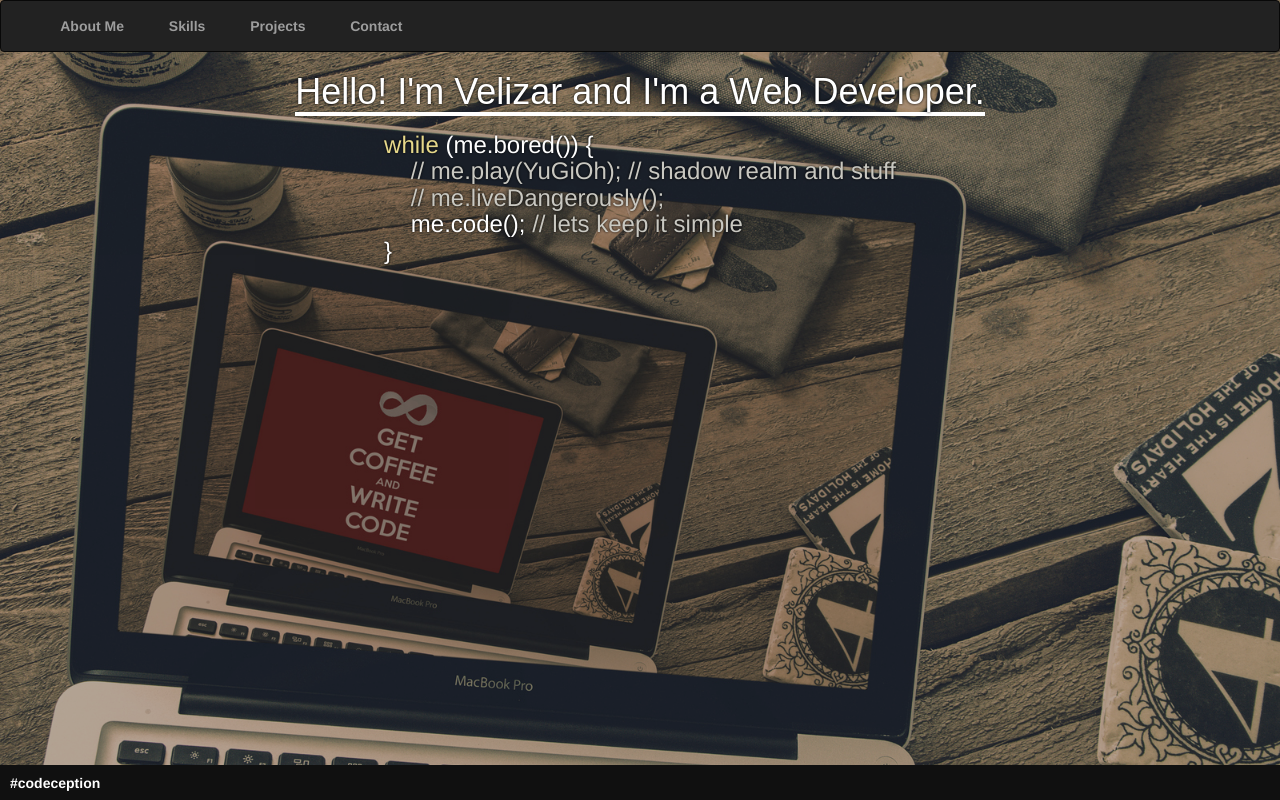
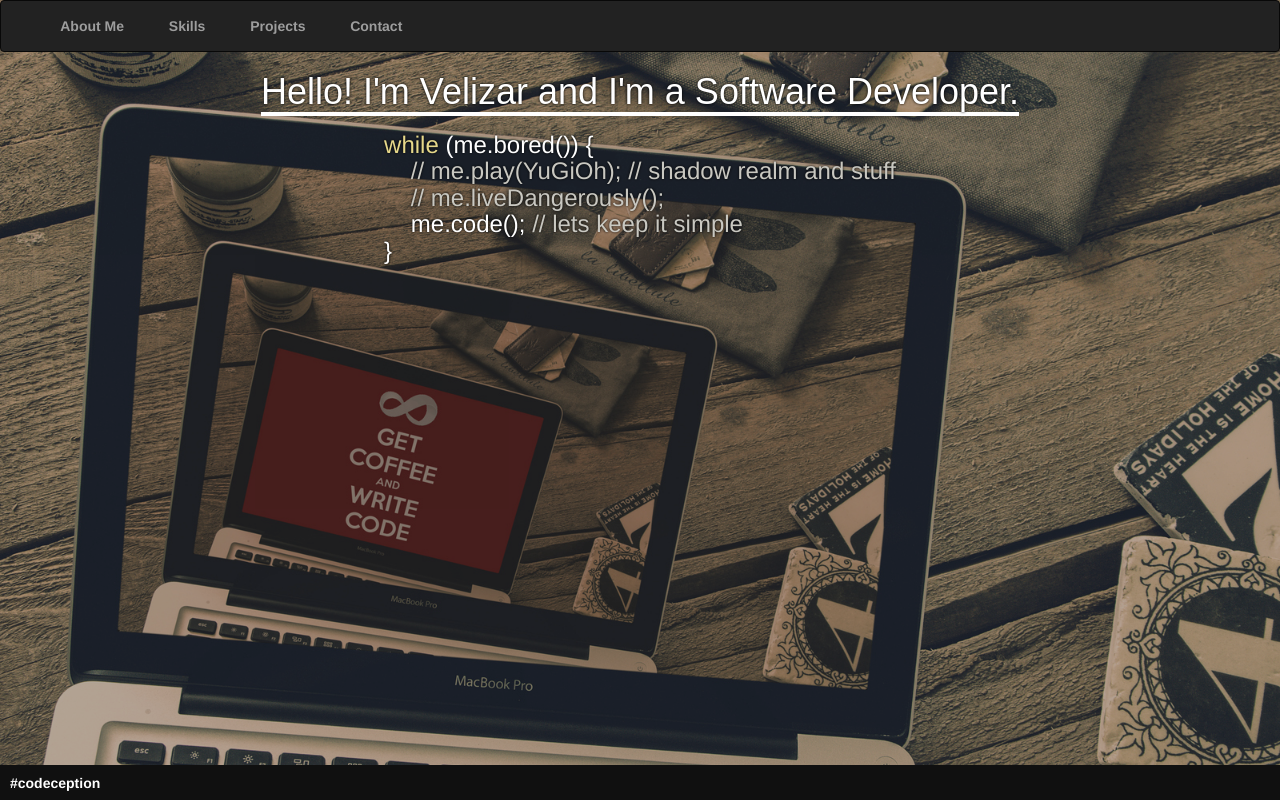
Before and after one commit to no0n3/personal_web_app, a PHP site: page / in a window 1280 px wide. Run offline with PHP 8.4, Linux system fonts and the light colour scheme; data that the repository does not hold is empty; some web fonts are replaced.

Commit message:
Title fixed

```diff
--- a/public/index.php
+++ b/public/index.php
@@ -28,8 +28,8 @@ if (isset($_SERVER['REQUEST_METHOD']) && 'POST' === $_SERVER['REQUEST_METHOD'])
 $githubUrl = 'https://github.com/no0n3';
 $linkedinUrl = 'https://www.linkedin.com/in/velizar-ivanov-129489a2/';
 
-$title = 'Velizar Ivanov - Web Developer';
-$description = 'Hi! I\'m Velizar and I\'m a Web Developer.';
+$title = 'Velizar Ivanov - Software Developer';
+$description = 'Hi! I\'m Velizar and I\'m a Software Developer.';
 $img = 'http://vivanof.com/images/sir.png';
 
 $data = require_once '../data/data.php';
@@ -112,7 +112,7 @@ $skills = isset($data['skills']) ? $data['skills'] : [];
             <div class="dialog-wrap">
                 <div class="dialog-body-cont">
                     <p>
-                        I'm Velizar, a 26 year old programmer from Sofia, Bulgaria.
+                        I'm Velizar, a 26 year old Software Developer from Sofia, Bulgaria.
                     </p>
                     <div>
                         <div class="about-right-c">
@@ -424,7 +424,7 @@ $skills = isset($data['skills']) ? $data['skills'] : [];
                     });
 
                     var txtEle = document.getElementById('dev-text-c');
-                    var str = (0 === visit ? "Hello!" : "Wellcome back!") + " I'm Velizar and I'm a Web Developer.";
+                    var str = (0 === visit ? "Hello!" : "Wellcome back!") + " I'm Velizar and I'm a Software Developer.";
                     var f = function (i) {
                         if (undefined === str[i]) {
                             $('#dev-text-c').css({
```
